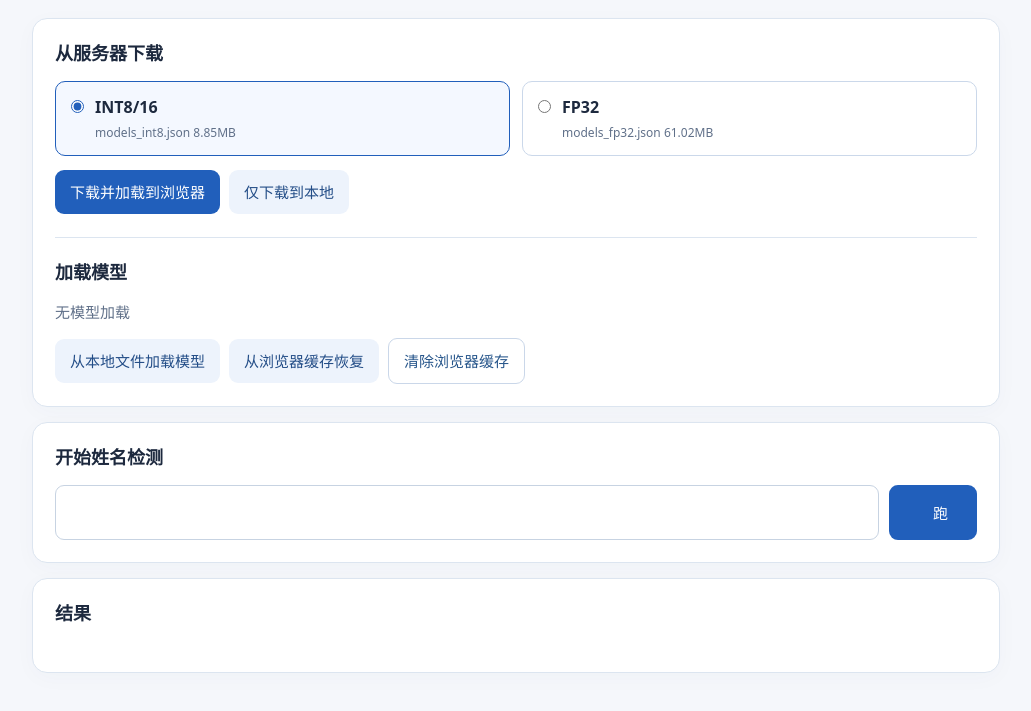
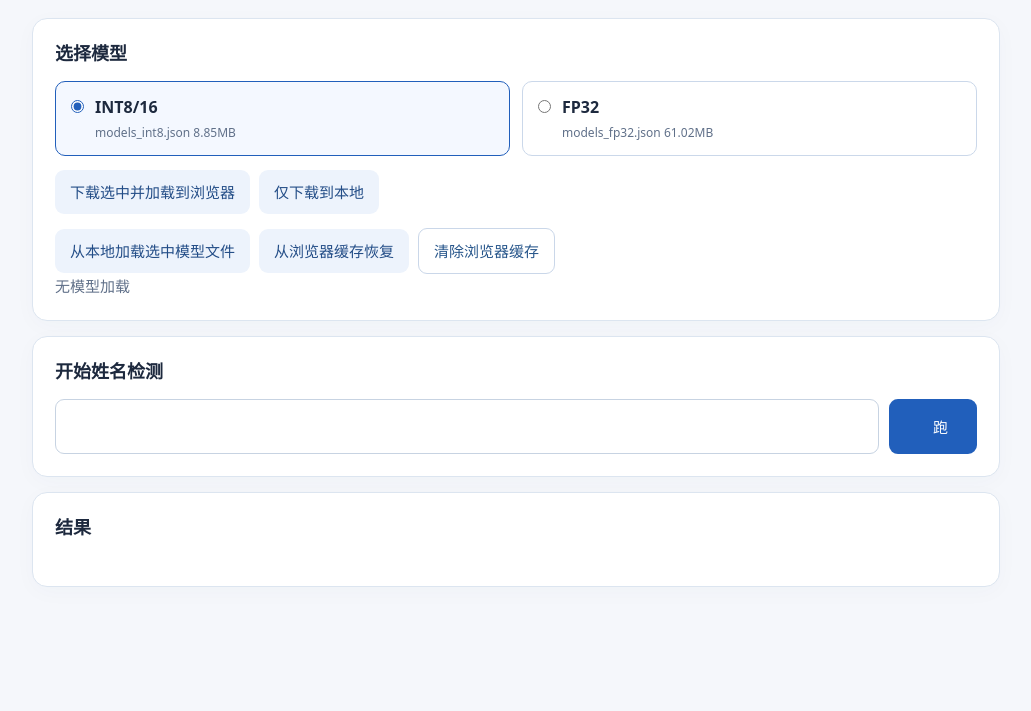
Before and after one commit to iqonli/nszgrm-demo, a plain HTML site: page index.html in a window 1280 px wide. Shown: the part 99-810 px from the top of the page, without its empty margins (124-1155 px from the left). Drawn offline with Linux system fonts and the light colour scheme.

Commit message:
Refine model selection UI and loading status layout

```diff
--- a/index.html
+++ b/index.html
@@ -84,24 +84,21 @@ tr.raw-fusion td{font-weight:750;background:#f7faff}
 <header><h1>NSZGRM 你是中国人吗？</h1><p class="sub">当前版本：2026-11-17 by IQ Online Studio, github.com/iqonli/nszgrm-demo. 使用了ChatGPT。本项目使用MIT许可证。</p></header>
 <section class="card">
   <div class="card-part">
-    <h2>从服务器下载</h2>
+    <h2>选择模型</h2>
     <div class="pick">
       <label><input type="radio" name="variant" value="quant" checked><span><strong>INT8/16</strong><small>models_int8.json 8.85MB</small></span></label>
       <label><input type="radio" name="variant" value="fp32"><span><strong>FP32</strong><small>models_fp32.json 61.02MB</small></span></label>
     </div>
     <div class="controls">
-      <button id="load" type="button">下载并加载到浏览器</button>
+      <button id="load" class="secondary" type="button">下载选中并加载到浏览器</button>
       <button id="download" type="button" class="secondary">仅下载到本地</button>
     </div>
-  </div>
-  <div class="card-part">
-    <h2>加载模型</h2>
-    <p id="status" class="status" aria-live="polite">无模型加载</p>
     <div class="controls">
-      <button id="local" class="secondary" type="button">从本地文件加载模型</button>
+      <button id="local" class="secondary" type="button">从本地加载选中模型文件</button>
       <button id="restore" class="secondary" type="button">从浏览器缓存恢复</button>
       <button id="clear" class="outline" type="button">清除浏览器缓存</button>
     </div>
+    <p id="status" class="status" aria-live="polite">无模型加载</p>
     <input id="file" type="file" accept=".json,application/json">
   </div>
 </section>
```
